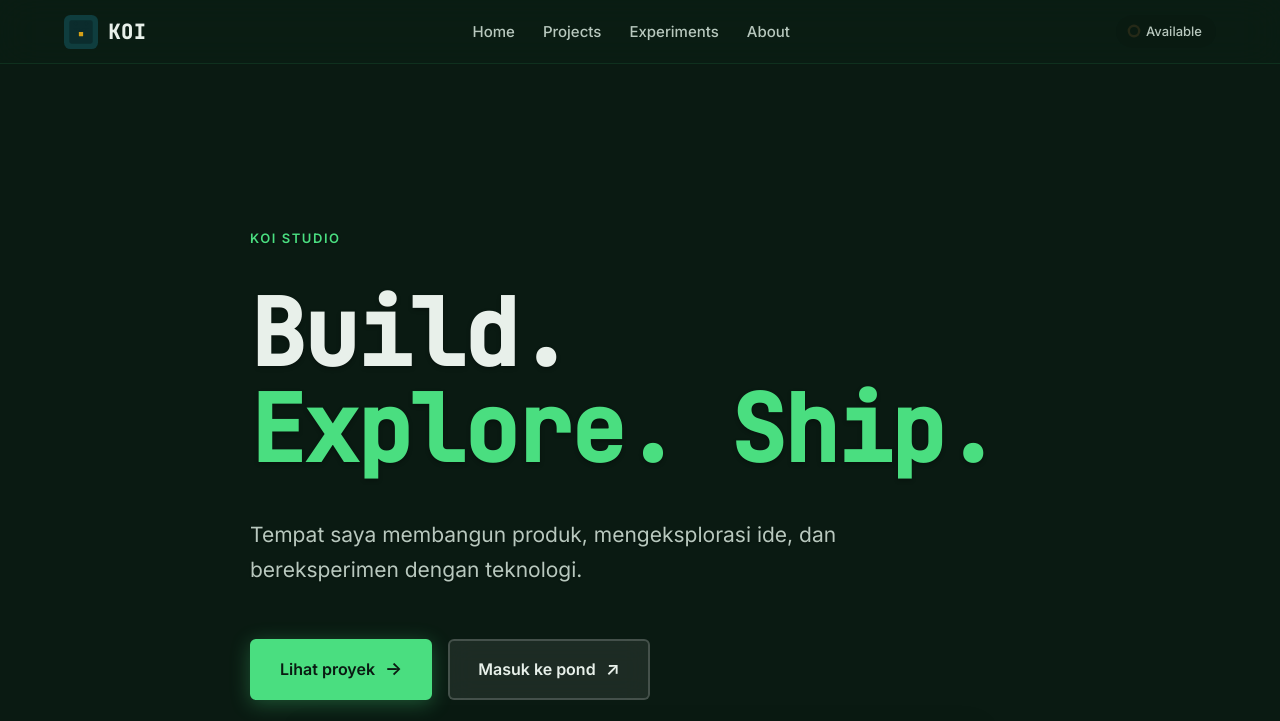
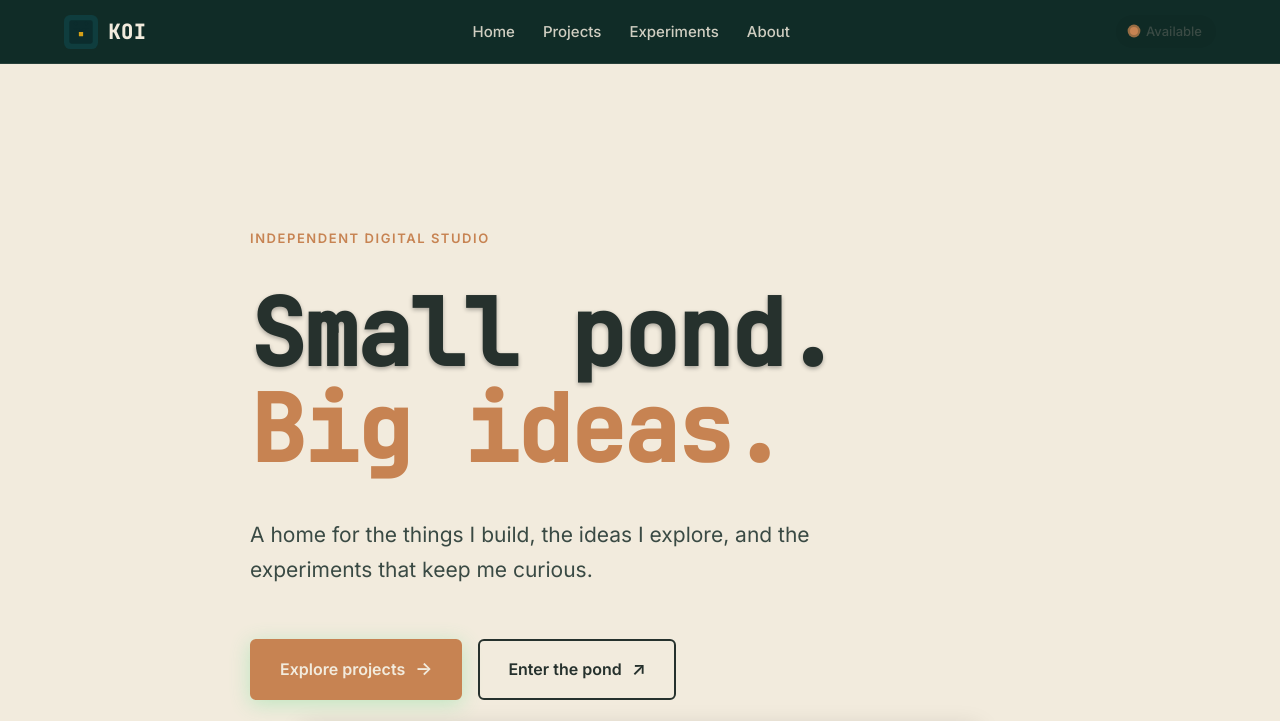
Before and after one commit to budife/budd, a plain HTML site: page index.html in a window 1280 px wide. Shown: the top 721 px of the page. Drawn offline with Linux system fonts and the light colour scheme.

Commit message:
Apply Forest Atelier palette: forest green, ivory, copper, charcoal

```diff
--- a/assets/script.js
+++ b/assets/script.js
@@ -970,16 +970,14 @@
   const style = document.createElement("style");
   style.textContent = `
     .navbar.scrolled {
-      background: rgba(10, 30, 20, 0.7);
-      backdrop-filter: blur(20px);
-      -webkit-backdrop-filter: blur(20px);
-      border-bottom-color: rgba(74, 222, 128, 0.15);
-      box-shadow: 0 4px 30px rgba(0, 0, 0, 0.3);
+      background: var(--forest);
+      border-bottom-color: rgba(242, 235, 221, 0.15);
+      box-shadow: 0 4px 20px rgba(0, 0, 0, 0.2);
     }
-    .navbar.scrolled .navbar__logo-text { color: var(--ink); }
-    .navbar.scrolled .nav-link { color: var(--ink-soft); }
-    .navbar.scrolled .nav-link:hover { color: var(--accent); background: rgba(74, 222, 128, 0.08); }
-    .navbar.scrolled .navbar__status { color: var(--ink-soft); background: rgba(74, 222, 128, 0.08); }
+    .navbar.scrolled .navbar__logo-text { color: var(--ivory); }
+    .navbar.scrolled .nav-link { color: var(--ivory); opacity: 0.85; }
+    .navbar.scrolled .nav-link:hover { color: var(--copper); background: rgba(199, 131, 82, 0.08); opacity: 1; }
+    .navbar.scrolled .navbar__status { color: var(--ivory); opacity: 0.8; background: rgba(199, 131, 82, 0.08); }
     .navbar.scrolled .navbar__menu-btn { color: var(--ink); border-color: var(--border-strong); }
   `;
   document.head.appendChild(style);
--- a/assets/style.css
+++ b/assets/style.css
@@ -5,34 +5,32 @@
    ============================================================ */
 
 :root {
-  /* Premium green palette */
-  --green-deep: #0a2e1f;
-  --green-dark: #0f3d2e;
-  --green: #1a5c42;
-  --green-mid: #2d7a5a;
-  --green-light: #4ade80;
-  --green-bright: #22c55e;
-  --green-glow: rgba(74, 222, 128, 0.15);
+  /* Forest Atelier palette */
+  --forest: #173D36;
+  --forest-deep: #102C27;
+  --ivory: #F2EBDD;
+  --copper: #C78352;
+  --charcoal: #26312D;
+  --sage: #78958B;
+  --border-soft: #D5CCBA;
 
-  /* Glass */
-  --glass-bg: rgba(255, 255, 255, 0.08);
-  --glass-border: rgba(255, 255, 255, 0.18);
-  --glass-blur: 12px;
-  --glass-shadow: 0 8px 32px rgba(0, 0, 0, 0.12);
+  /* Semantic */
+  --bg-light: #F2EBDD;
+  --bg-dark: #102C27;
+  --bg-mid: #173D36;
+  --ink: #26312D;
+  --ink-soft: #3a4a44;
+  --ink-muted: #78958B;
+  --accent: #C78352;
+  --accent-light: #d8a070;
+  --accent-dark: #a86840;
 
-  /* Accent */
-  --accent: #4ade80;
-  --accent-light: #86efac;
-  --accent-dark: #22c55e;
-
-  /* Neutrals */
-  --ink: #e8f0ea;
-  --ink-soft: #b8c8be;
-  --ink-muted: #7a9a8a;
-  --bg-dark: #0a1a12;
-  --bg-mid: #0f2a1e;
-  --border: rgba(255, 255, 255, 0.12);
-  --border-strong: rgba(255, 255, 255, 0.25);
+  /* Legacy compat */
+  --pueblo: #C78352;
+  --pueblo-light: #d8a070;
+  --pueblo-dark: #a86840;
+  --sand: #F2EBDD;
+  --ink-dark: #26312D;
 
   /* Type */
   --font-display: "JetBrains Mono", "Courier New", monospace;
@@ -63,15 +61,15 @@ body {
   margin: 0;
   font-family: var(--font-body);
   color: var(--ink);
-  background: var(--bg-dark);
+  background: var(--bg-light);
   line-height: 1.6;
   -webkit-font-smoothing: antialiased;
   overflow-x: hidden;
 }
 
 ::selection {
-  background: var(--accent);
-  color: var(--bg-dark);
+  background: var(--copper);
+  color: var(--ivory);
 }
 
 img {
@@ -99,11 +97,9 @@ button:focus-visible {
   left: 0;
   right: 0;
   height: var(--nav-h);
-  background: rgba(10, 30, 20, 0.6);
-  backdrop-filter: blur(20px);
-  -webkit-backdrop-filter: blur(20px);
+  background: var(--forest-deep);
   z-index: 100;
-  border-bottom: 1px solid rgba(74, 222, 128, 0.1);
+  border-bottom: 1px solid rgba(242, 235, 221, 0.1);
   transition: background var(--transition-base), border-color var(--transition-base),
     box-shadow var(--transition-base);
 }
@@ -136,7 +132,7 @@ button:focus-visible {
   font-weight: 700;
   font-size: 20px;
   letter-spacing: 0.04em;
-  color: var(--ink);
+  color: var(--ivory);
 }
 
 .navbar__nav {
@@ -148,11 +144,17 @@ button:focus-visible {
 .nav-link {
   font-size: 15px;
   font-weight: 500;
-  color: var(--ink-soft);
+  color: var(--ivory);
+  opacity: 0.85;
   padding: 8px 12px;
   border-radius: var(--radius);
   position: relative;
-  transition: background var(--transition-fast), color var(--transition-fast);
+  transition: background var(--transition-fast), color var(--transition-fast), opacity var(--transition-fast);
+}
+
+.nav-link:hover {
+  opacity: 1;
+  color: var(--copper);
 }
 
 .nav-link::after {
@@ -368,8 +370,8 @@ button:focus-visible {
   font-weight: 600;
   letter-spacing: 0.12em;
   text-transform: uppercase;
-  color: var(--accent);
-  text-shadow: 0 1px 2px rgba(0, 0, 0, 0.3);
+  color: var(--copper);
+  text-shadow: none;
 }
 
 .hero__title {
@@ -384,8 +386,8 @@ button:focus-visible {
 }
 
 .hero__title-accent {
-  color: var(--accent);
-  text-shadow: 0 2px 4px rgba(0, 0, 0, 0.3);
+  color: var(--copper);
+  text-shadow: none;
 }
 
 .hero__description {
@@ -394,7 +396,7 @@ button:focus-visible {
   color: var(--ink-soft);
   max-width: 600px;
   line-height: 1.65;
-  text-shadow: 0 1px 2px rgba(0, 0, 0, 0.3);
+  text-shadow: none;
 }
 
 .hero__ctas {
@@ -419,8 +421,8 @@ button:focus-visible {
 }
 
 .btn--primary {
-  background: var(--accent);
-  color: var(--bg-dark);
+  background: var(--copper);
+  color: var(--ivory);
   border-color: var(--accent);
   box-shadow: 0 4px 20px rgba(74, 222, 128, 0.3);
 }
@@ -487,11 +489,11 @@ button:focus-visible {
   font-weight: 600;
   letter-spacing: 0.1em;
   text-transform: uppercase;
-  color: var(--pueblo-dark);
+  color: var(--copper);
 }
 
 .section--dark .section__eyebrow {
-  color: var(--pueblo-light);
+  color: var(--copper);
 }
 
 .section__title {
@@ -746,9 +748,10 @@ button:focus-visible {
 
 /* ---------- Footer ---------- */
 .site-footer {
-  background: #5a7a5a;
-  color: rgba(255, 255, 255, 0.8);
+  background: var(--forest-deep);
+  color: var(--ivory);
   padding: 64px 24px 32px;
+  opacity: 0.95;
 }
 
 .footer__inner {
@@ -771,7 +774,7 @@ button:focus-visible {
   font-family: var(--font-display);
   font-weight: 700;
   font-size: 20px;
-  color: #fff;
+  color: var(--ivory);
 }
 
 .footer__copy {
--- a/index.html
+++ b/index.html
@@ -9,7 +9,7 @@
   <link rel="preconnect" href="https://fonts.googleapis.com" />
   <link rel="preconnect" href="https://fonts.gstatic.com" crossorigin />
   <link href="https://fonts.googleapis.com/css2?family=Inter:wght@400;500;600;700&family=JetBrains+Mono:wght@400;500&display=swap" rel="stylesheet" />
-  <link rel="stylesheet" href="assets/style.css?v=15" />
+  <link rel="stylesheet" href="assets/style.css?v=16" />
 </head>
 <body>
 
@@ -63,17 +63,17 @@
 
     <!-- Hero content (left side) -->
     <div class="hero__content">
-      <p class="hero__eyebrow">KOI STUDIO</p>
+      <p class="hero__eyebrow">Independent Digital Studio</p>
       <h1 class="hero__title">
-        Build.<br />
-        <span class="hero__title-accent">Explore. Ship.</span>
+        Small pond.<br />
+        <span class="hero__title-accent">Big ideas.</span>
       </h1>
       <p class="hero__description">
-        Tempat saya membangun produk, mengeksplorasi ide, dan bereksperimen dengan teknologi.
+        A home for the things I build, the ideas I explore, and the experiments that keep me curious.
       </p>
       <div class="hero__ctas">
-        <a href="#projects" class="btn btn--primary">Lihat proyek <span class="btn__arrow">→</span></a>
-        <a href="#about" class="btn btn--secondary">Masuk ke pond <span class="btn__arrow">↗</span></a>
+        <a href="#projects" class="btn btn--primary">Explore projects <span class="btn__arrow">→</span></a>
+        <a href="#about" class="btn btn--secondary">Enter the pond <span class="btn__arrow">↗</span></a>
       </div>
     </div>
 
@@ -271,6 +271,6 @@
     </div>
   </footer>
 
-  <script src="assets/script.js?v=47"></script>
+  <script src="assets/script.js?v=48"></script>
 </body>
 </html>
```
